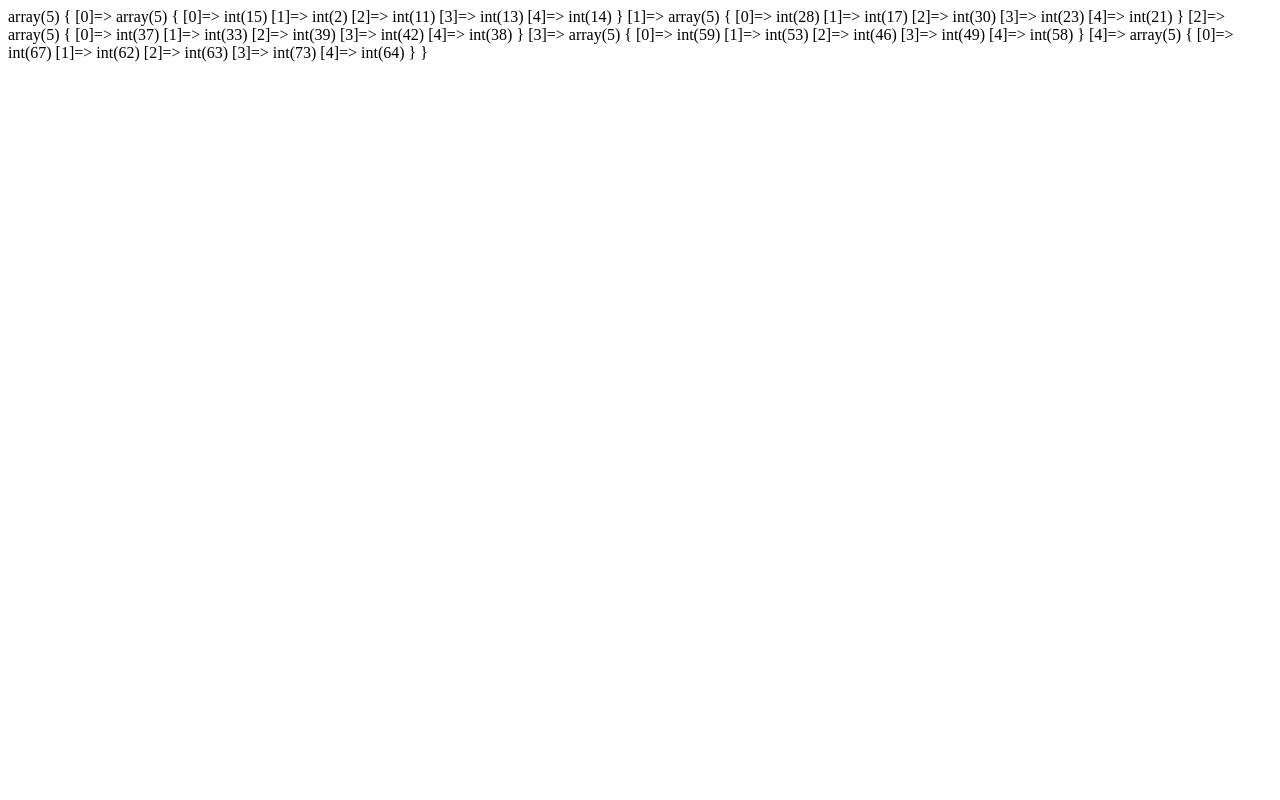
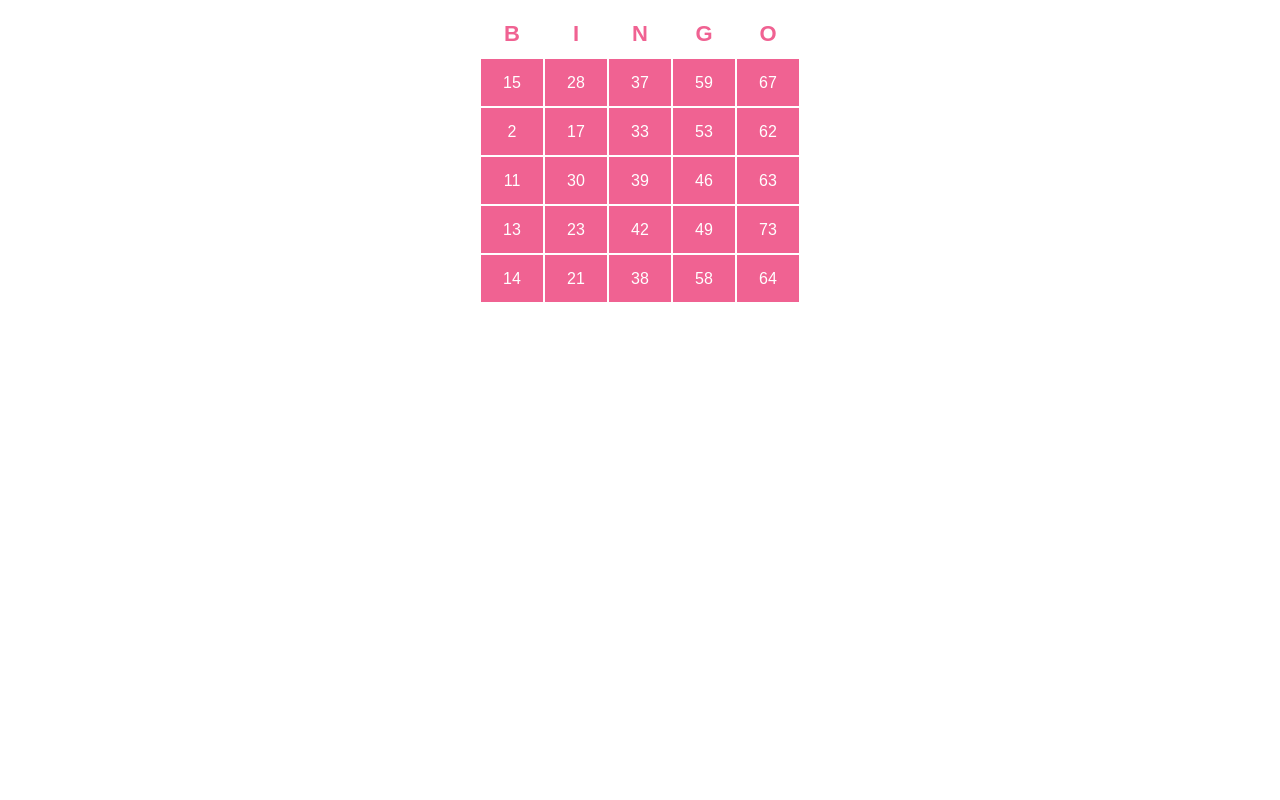
Before and after one commit to YuiseiMaruyama/PHP_BINGO, a PHP site: page / in a window 1280 px wide. Run offline with PHP 8.4, Linux system fonts and the light colour scheme.

Commit message:
add new file****

```diff
--- a/index.php
+++ b/index.php
@@ -2,24 +2,28 @@
 
 // $nums[][]
 
-// B: $nums[0][1~15]
-// I: $nums[1][16~30]
+// B: $nums[0]1~15
+// I: $nums[1]16~30
 // ・・
-// G: $nums[4][61~75]
+// G: $nums[4]61~75
 
 //一般公
-// $num[$i][$i*15+1 ~ $i*15+15]
+// $num[$i]$i*15+1 ~ $i*15+15
 
 $nums = [];
 
 for($i=0; $i<5; $i++){
     $col = range($i*15+1, $i*15+15); //rangeは、ある範囲の整数を有する配列を作成する関数
     shuffle($col);  //shuffleは、指定した配列をシャッフルして並び順をランダムにする関数
-    $num[$i] = array_slice($col,0,5); //array_sliceは、配列の一部を切り取る関数
+    $nums[$i] = array_slice($col,0,5); //array_sliceは、配列の一部を切り取る関数
 }
 
-var_dump($num);
-exit; //メッセージを出力して、現在のプログラムを終了する
+// var_dump($num);
+// exit; //メッセージを出力して、現在のプログラムを終了する
+
+function h($s){
+    return htmlspecialchars($s,ENT_QUOTES,'UTF-8');
+}
 
 ?>
 
@@ -42,13 +46,14 @@ exit; //メッセージを出力して、現在のプログラムを終了する
                 <th>G</th>
                 <th>O</th>
             </tr>
+            <!-- iは行、jは列 -->
+            <?php for($i=0; $i<5; $i++) : ?>
             <tr>
-                <td>1</td>
-                <td>1</td>
-                <td>1</td>
-                <td>1</td>
-                <td>1</td>
+            <?php for($j=0; $j<5; $j++) : ?>
+                <td><?= h($nums[$j][$i]); ?></td>
+                <?php endfor; ?>
             </tr>
+            <?php endfor; ?>
         </table>
     </div>
 </body>
```
